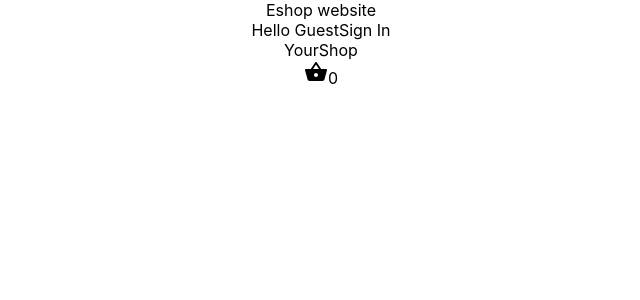
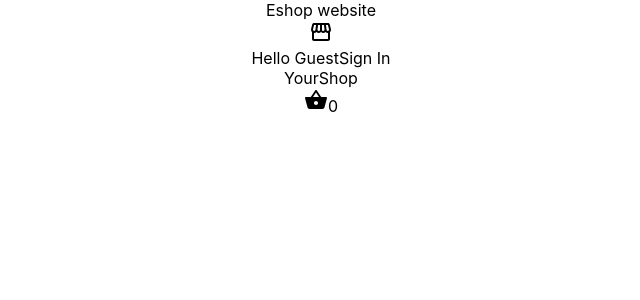
Before and after one commit to sgujuluva/ecommerce-shopping-react, a React (Create React App) app: page / in a window 1280 px wide. Shown: the top 300 px of the page, without its empty margins (319-959 px from the left). Built offline with nearby package versions, Linux system fonts and the light colour scheme.

Commit message:
eshop store icon is imported

```diff
--- a/src/components/Header/index.jsx
+++ b/src/components/Header/index.jsx
@@ -1,10 +1,12 @@
 import React from 'react'
 //importing from material-ui
 import ShoppingBasketIcon from '@mui/icons-material/ShoppingBasket';
+import StorefrontIcon from '@mui/icons-material/Storefront';
 function Header() {
   return (
     <>
     <div className="header-logo">
+      <StorefrontIcon/>
     </div>
     <div className="header-search">
 
```
